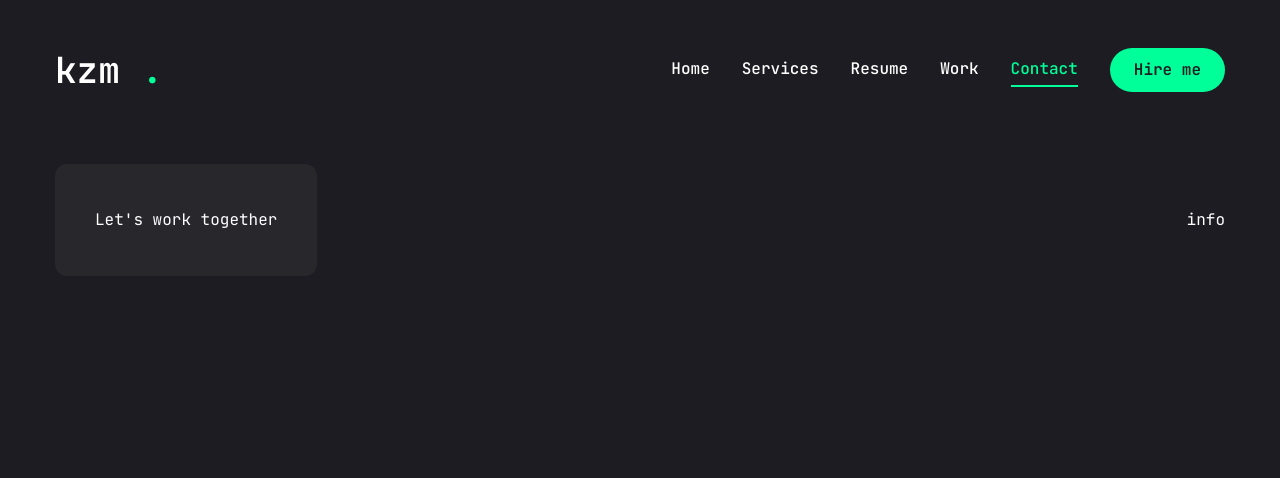
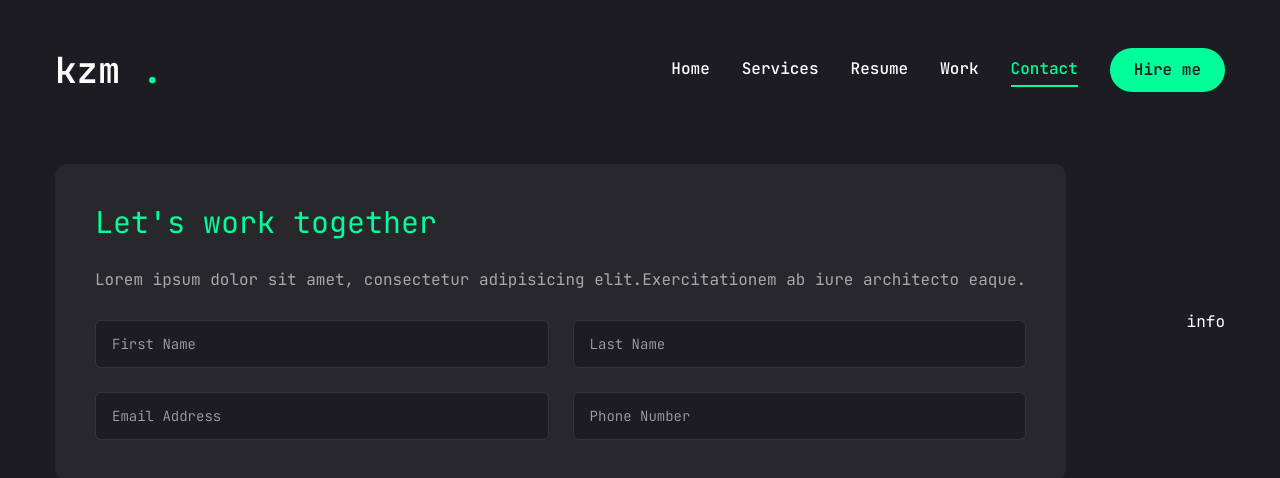
Before and after one commit to kzmfhm/portfolio-website, a Next.js app: page /contact in a window 1280 px wide. Shown: the top 478 px of the page. Built offline with nearby package versions, Linux system fonts and the light colour scheme.

Commit message:
fix input styling on contact page

```diff
--- a/app/contact/page.jsx
+++ b/app/contact/page.jsx
@@ -39,7 +39,15 @@
         {/* form */}
         <div className="xl:h-[54%] order-2 xl:order-none">
           <form className="flex flex-col gap-6 p-10 bg-[#27272c] rounded-xl">
-            <h3>Let&#39;s work together</h3>
+            <h3 className="text-3xl text-accent">Let&#39;s work together</h3>
+            <p className="text-white/60">Lorem ipsum dolor sit amet, consectetur adipisicing elit.Exercitationem ab iure architecto eaque.</p>
+          {/* input */}
+          <div className="grid grid-cols-1 md:grid-cols-2 gap-6">
+            <Input type="firstname" placeholder="First Name"/>
+            <Input type="lastname" placeholder="Last Name"/>
+            <Input type="email" placeholder="Email Address"/>
+            <Input type="phone" placeholder="Phone Number"/>
+          </div>
           </form>
         </div>
         {/* info */}
--- a/components/ui/input.jsx
+++ b/components/ui/input.jsx
@@ -7,7 +7,7 @@
     (<input
       type={type}
       className={cn(
-        "flex h-10 w-full rounded-md border border-slate-200 bg-white px-3 py-2 text-sm ring-offset-white file:border-0 file:bg-transparent file:text-sm file:font-medium placeholder:text-slate-500 focus-visible:outline-none focus-visible:ring-2 focus-visible:ring-slate-950 focus-visible:ring-offset-2 disabled:cursor-not-allowed disabled:opacity-50 dark:border-slate-800 dark:bg-slate-950 dark:ring-offset-slate-950 dark:placeholder:text-slate-400 dark:focus-visible:ring-slate-300",
+        "flex h-[48px] rounded-md border border-white/10 focus:border-accent bg-primary font-light px-4 py-5 text-base placeholder:text-white/60 outline-none text-sm",
         className
       )}
       ref={ref}
```
